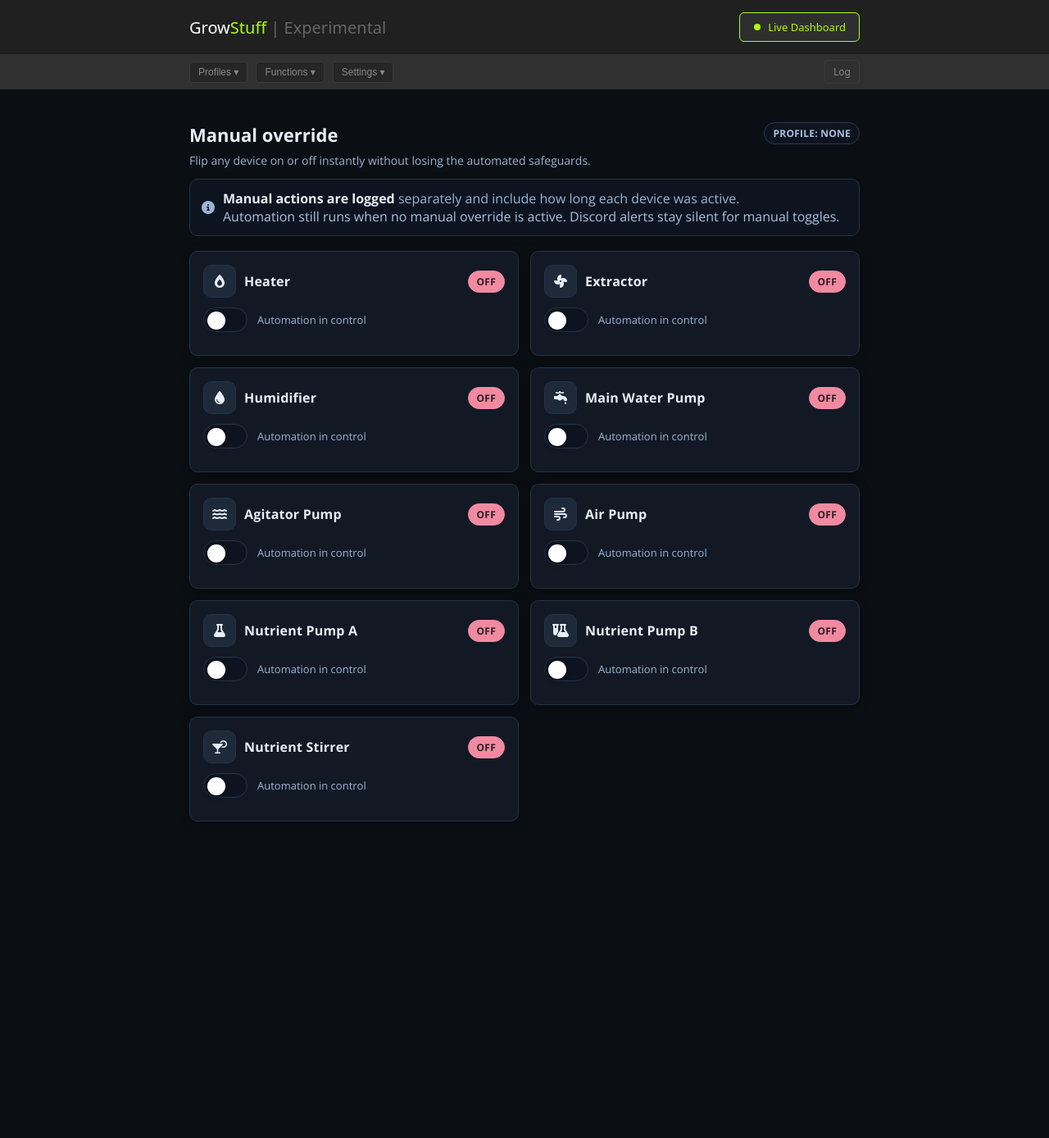
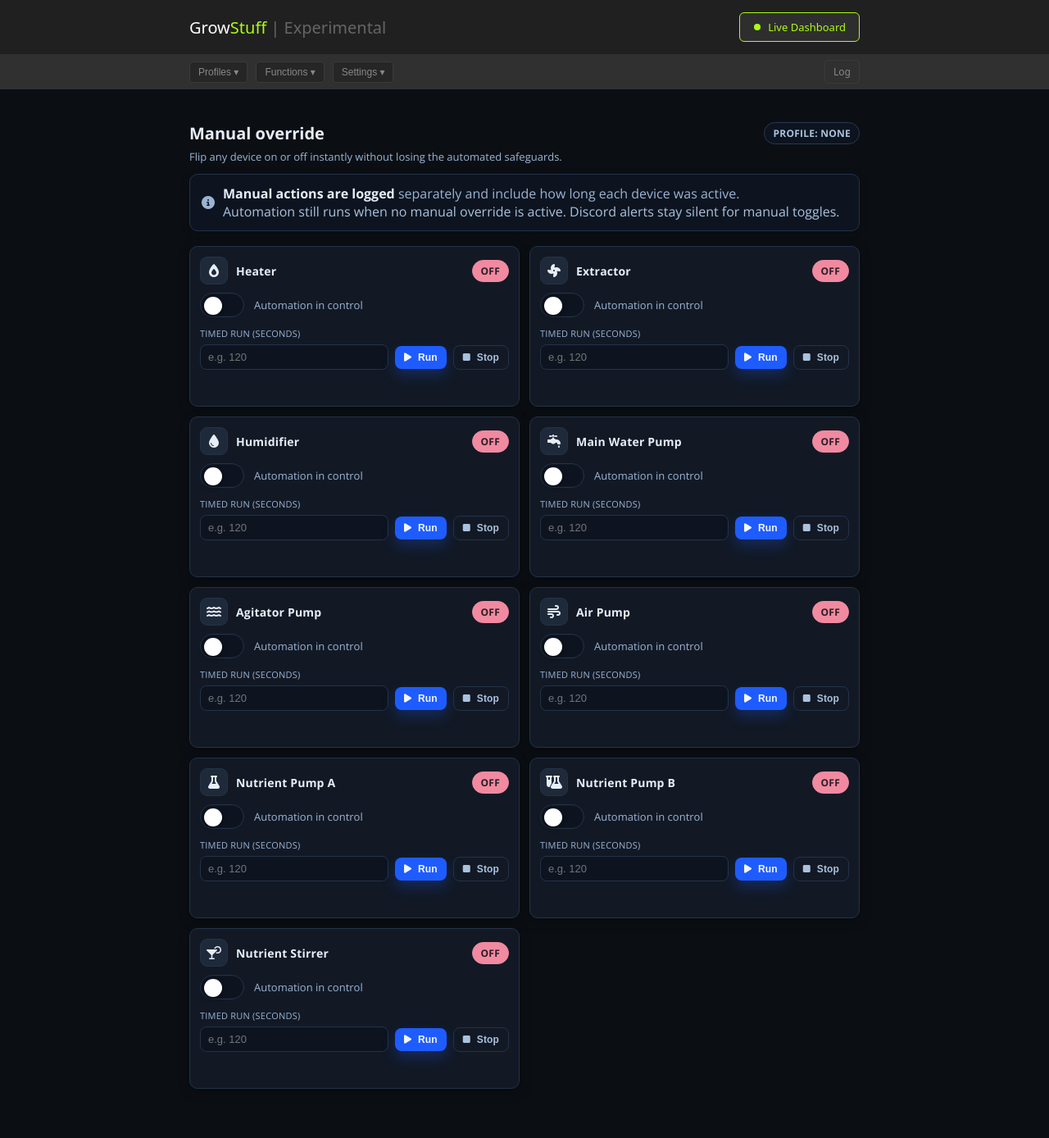
Before and after one commit to Ollie9T7/G, a Flask app: page /manual in a window 1280 px wide. Shown: the whole page at 82% size. Before the commit the page ends 1002 px from the top, so only its background shows below. Run offline with Flask 3, Linux system fonts and the light colour scheme; parts of the project's set-up code (start-up, migrations or seed data) failed here and were passed over.

Commit message:
updated manual

```diff
--- a/templates/manual_override.html
+++ b/templates/manual_override.html
@@ -25,10 +25,10 @@
       padding: 0 var(--pad);
     }
 
-    .wrap { max-width: var(--w); margin: 28px auto; padding: 0 var(--pad) 40px; }
+    .wrap { max-width: var(--w); margin: 24px auto; padding: 0 var(--pad) 36px; }
     .topbar { display:flex; gap:12px; align-items:flex-start; justify-content:space-between; margin-bottom: 12px; }
-    .title-block h1 { margin:0 0 6px 0; font-size:22px; font-weight:700; }
-    .page-description { margin:0; color:var(--hint); font-size:14px; line-height:1.5; }
+    .title-block h1 { margin:0 0 6px 0; font-size:20px; font-weight:700; }
+    .page-description { margin:0; color:var(--hint); font-size:13px; line-height:1.4; }
     .pill { padding:4px 10px; border-radius:999px; border:1px solid #2a3950; background:var(--well); color:var(--muted); font-size:12px; font-weight:700; text-transform:uppercase; letter-spacing:.02em; }
     .pill.on { color:#0c141f; background: var(--ok); border-color: #7bd88f; }
     .pill.off { color:#2b1c24; background:#f18aa1; border-color:#f18aa1; }
@@ -47,21 +47,21 @@
     }
     .banner strong { color: var(--ink); }
 
-    .card-grid { display:grid; grid-template-columns: repeat(auto-fit, minmax(360px, 1fr)); gap: var(--gap); }
+    .card-grid { display:grid; grid-template-columns: repeat(auto-fit, minmax(320px, 1fr)); gap: 12px; }
     .card {
       background: var(--card);
       border: 1px solid var(--border);
       border-radius: var(--br);
-      padding: 16px;
+      padding: 12px;
       display: flex;
       flex-direction: column;
-      gap: 12px;
+      gap: 10px;
       box-shadow: 0 4px 14px rgba(0,0,0,0.35);
     }
     .card-head { display:flex; justify-content:space-between; align-items:center; gap:10px; }
     .device-meta { display:flex; gap:10px; align-items:center; }
-    .icon-box { width:40px; height:40px; border-radius:10px; background:var(--well2); color:var(--ink); display:grid; place-items:center; border:1px solid var(--border); }
-    .device-title { font-weight:700; letter-spacing:.2px; }
+    .icon-box { width:34px; height:34px; border-radius:9px; background:var(--well2); color:var(--ink); display:grid; place-items:center; border:1px solid var(--border); }
+    .device-title { font-weight:700; letter-spacing:.2px; font-size:14px; }
 
     .toggle-row { display:flex; align-items:center; gap:12px; }
     .toggle {
@@ -91,12 +91,23 @@
     .toggle.on::after { transform: translateX(24px); }
 
     .status-line { color: var(--hint); font-size: 13px; }
-    .card-footer { display:flex; justify-content:space-between; gap:10px; color: var(--muted); font-size:12px; }
+    .card-footer { display:flex; justify-content:flex-end; gap:10px; color: var(--muted); font-size:12px; }
     .muted { color: var(--muted); }
+    .control-row { display:flex; flex-direction:column; gap:6px; margin-top: 2px; }
+    .input-label { font-size: 11px; color: var(--hint); letter-spacing: .02em; text-transform: uppercase; }
+    .input-group { display:flex; gap:8px; align-items:center; }
+    .input { background: var(--well); border:1px solid var(--border); border-radius: 8px; padding: 7px 9px; color: var(--ink); min-width: 0; width: 100%; font-size:13px; }
+    .input:focus { outline: 2px solid #1e5cff; border-color: #1e5cff; }
+    .btn { border:none; border-radius: 8px; padding: 7px 11px; cursor:pointer; font-weight:700; font-size: 12px; letter-spacing: .01em; background:#1e5cff; color:#f2f6ff; display:inline-flex; align-items:center; gap:8px; box-shadow: 0 8px 16px rgba(30,92,255,0.25); }
+    .btn.ghost { background: transparent; color: var(--muted); border:1px solid var(--border); box-shadow: none; }
+    .btn:disabled { opacity: 0.5; cursor:not-allowed; }
+    .timer-line { font-size:12px; color: var(--muted); min-height: 16px; }
 
     @media (max-width: 720px) {
       .topbar { flex-direction: column; align-items:flex-start; }
       .card-grid { grid-template-columns: 1fr; }
+      .input-group { flex-wrap: wrap; }
+      .input { flex:1 1 120px; }
     }
   </style>
 </head>
@@ -135,11 +146,14 @@
       { key: 'nutrient_stirrer', label: 'Nutrient Stirrer', icon: 'fa-martini-glass-citrus' },
     ];
 
+    const deviceState = {};
+    const countdowns = new Map();
+
     function pillClass(state) { return state === 'ON' ? 'pill on' : 'pill off'; }
 
     function fmtDuration(sec){
       if (!sec && sec !== 0) return '';
-      const s = Math.round(sec);
+      const s = Math.max(0, Math.ceil(sec));
       if (s < 60) return `${s}s`;
       const m = Math.floor(s/60); const r = s % 60;
       return `${m}m ${r}s`;
@@ -163,8 +177,16 @@
             <div class="toggle" role="switch" aria-checked="false" tabindex="0" data-toggle="${dev.key}"></div>
             <div class="status-line" id="status-${dev.key}">Awaiting status…</div>
           </div>
+          <div class="control-row">
+            <div class="input-label">Timed run (seconds)</div>
+            <div class="input-group">
+              <input type="number" min="1" step="1" class="input" placeholder="e.g. 120" data-seconds="${dev.key}" />
+              <button class="btn" data-run="${dev.key}"><i class="fa-solid fa-play"></i><span>Run</span></button>
+              <button class="btn ghost" data-stop="${dev.key}"><i class="fa-solid fa-stop"></i><span>Stop</span></button>
+            </div>
+            <div class="timer-line" id="timer-${dev.key}"></div>
+          </div>
           <div class="card-footer">
-            <span class="muted" id="since-${dev.key}"></span>
             <span class="muted" id="duration-${dev.key}"></span>
           </div>
         `;
@@ -206,8 +228,14 @@
         const pill = document.querySelector(`[data-pill="${dev.key}"]`);
         const toggle = document.querySelector(`[data-toggle="${dev.key}"]`);
         const statusLine = document.getElementById(`status-${dev.key}`);
-        const since = document.getElementById(`since-${dev.key}`);
         const duration = document.getElementById(`duration-${dev.key}`);
+
+        deviceState[dev.key] = { ...info };
+        if (info.manual_active && info.run_remaining_s != null) {
+          countdowns.set(dev.key, Date.now() + info.run_remaining_s * 1000);
+        } else {
+          countdowns.delete(dev.key);
+        }
         if (pill) {
           pill.textContent = state;
           pill.className = pillClass(state);
@@ -219,12 +247,41 @@
         if (statusLine) {
           statusLine.textContent = info.manual_active ? 'Manual override active' : 'Automation in control';
         }
-        if (since) {
-          since.textContent = info.since ? `Since: ${info.since}` : '';
-        }
         if (duration) {
           duration.textContent = info.last_duration_s != null ? `Last run: ${fmtDuration(info.last_duration_s)}` : '';
         }
+      });
+
+      updateTimerLines();
+    }
+
+    function updateTimerLines() {
+      DEVICES.forEach(dev => {
+        const timerText = document.getElementById(`timer-${dev.key}`);
+        if (!timerText) return;
+        const info = deviceState[dev.key] || {};
+        const end = countdowns.get(dev.key);
+        let remaining = null;
+
+        if (end) {
+          remaining = Math.max(0, (end - Date.now()) / 1000);
+          if (remaining <= 0) {
+            countdowns.delete(dev.key);
+          }
+        } else if (info.manual_active && info.run_remaining_s != null) {
+          remaining = info.run_remaining_s;
+        }
+
+        let text = '';
+        if (remaining != null && remaining > 0) {
+          text = `Timer: ${fmtDuration(remaining)} remaining`;
+        } else if (info.manual_active && remaining === 0) {
+          text = 'Timer completed';
+        } else if (info.run_seconds) {
+          text = `Last timer: ${fmtDuration(info.run_seconds)}`;
+        }
+
+        timerText.textContent = text;
       });
     }
 
@@ -236,6 +293,25 @@
       toggleEl.classList.toggle('on', next);
       toggleEl.setAttribute('aria-checked', next);
       toggleDevice(key, next);
+    });
+
+    document.addEventListener('click', (e) => {
+      const runBtn = e.target.closest('[data-run]');
+      const stopBtn = e.target.closest('[data-stop]');
+      if (runBtn) {
+        const key = runBtn.getAttribute('data-run');
+        const input = document.querySelector(`[data-seconds="${key}"]`);
+        const seconds = parseFloat(input?.value || '0');
+        if (!seconds || seconds <= 0) {
+          input?.focus();
+          return;
+        }
+        runForSeconds(key, seconds);
+      }
+      if (stopBtn) {
+        const key = stopBtn.getAttribute('data-stop');
+        stopDevice(key);
+      }
     });
 
     document.addEventListener('keydown', (e) => {
@@ -251,9 +327,38 @@
       }
     });
 
+    async function runForSeconds(key, seconds) {
+      try {
+        const resp = await fetch('/manual/api/run_for', {
+          method: 'POST',
+          headers: { 'Content-Type': 'application/json' },
+          body: JSON.stringify({ device: key, seconds }),
+        });
+        const data = await resp.json();
+        if (data.devices) applyStatus({ devices: data.devices });
+      } catch (err) {
+        console.warn('manual timed run failed', err);
+      }
+    }
+
+    async function stopDevice(key) {
+      try {
+        const resp = await fetch('/manual/api/stop', {
+          method: 'POST',
+          headers: { 'Content-Type': 'application/json' },
+          body: JSON.stringify({ device: key }),
+        });
+        const data = await resp.json();
+        if (data.devices) applyStatus({ devices: data.devices });
+      } catch (err) {
+        console.warn('manual stop failed', err);
+      }
+    }
+
     buildCards();
     fetchStatus();
     setInterval(fetchStatus, 4000);
+    setInterval(updateTimerLines, 300);
   </script>
 </body>
 </html>
```
Also changed, not shown: web/manual_routes.py (+100 -2 lines).
